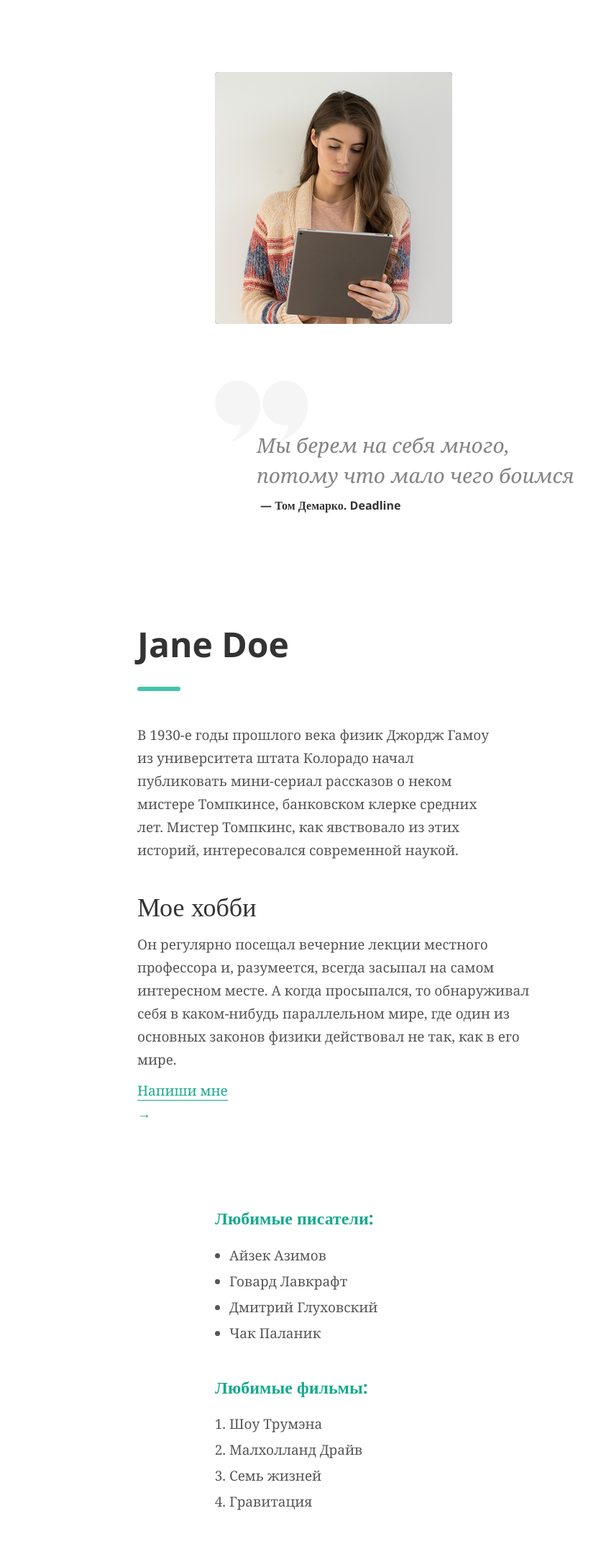
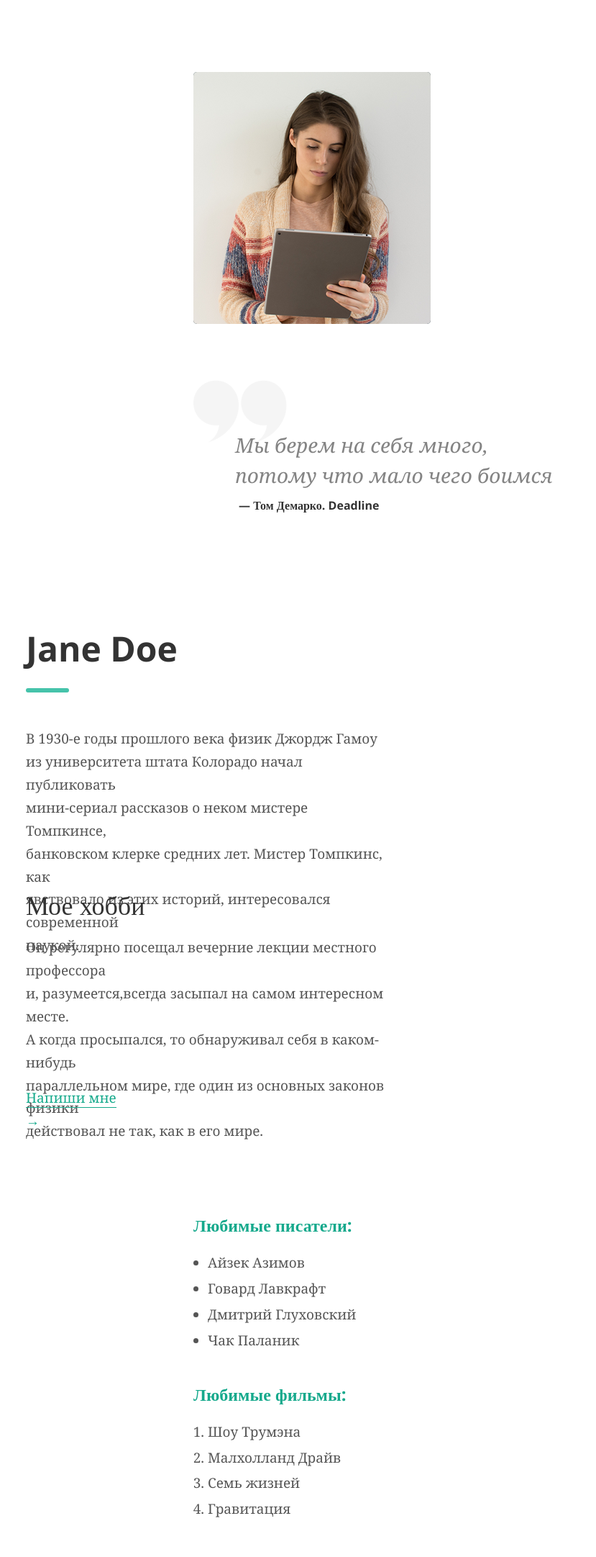
Before and after one commit to AkshachRd/web-development, a PHP site: page / in a window 1280 px wide. Shown: the whole page at 72% size, without its empty margins (189-1018 px from the left). Before the commit the page ends 2098 px from the top, so only its background shows below. Run offline with PHP 8.4, Linux system fonts and the light colour scheme.

Commit message:
Bugs fixed

```diff
--- a/lw5/css/style.css
+++ b/lw5/css/style.css
@@ -3,8 +3,8 @@
 .main
 {
   margin-top: 100px;
-  margin-left: 480px;
-  margin-right: 337px;
+  margin-left: 450px;
+  margin-right: 492px;
   display: block;
 }
 
@@ -84,11 +84,12 @@
 .quote_author
 {
   height: 17px;
-  font: Bold 16px/2.63 'Open Sans';
+  font: bold 16px/2.63 'Open Sans';
   color: #333333;
   margin-left: 63px;
   position: relative;
   bottom: 49px;
+  margin-bottom: 110px;
 }
 
 .first_heading
@@ -97,7 +98,7 @@
   height: 44px;
   font: bold 48px/0.88 'Open Sans';
   color: #333333;
-  margin-top: 111px;
+  margin-top: 23px;
 }
 
 .green_line
@@ -106,8 +107,8 @@
   height: 6px;
   border-radius: 3px;
   background-color: #45c3aa;
-  margin-top: 36px;
-  margin-bottom: 46px;
+  margin-top: 24px;
+  margin-bottom: 17px;
 }
 
 .first_phrase
@@ -116,7 +117,9 @@
   height: 178px;
   font: 19px/1.68 Georgia;
   color: #555555;
-  margin-bottom: 55px;
+  margin-bottom: 80px;
+  white-space: pre-line;
+  margin-top: 0;
 }
 
 .second_heading
@@ -124,7 +127,7 @@
   height: 27px;
   font: 36px/1.17 'Open Sans';
   color: #333333;
-  margin-bottom: 31px;
+  margin-bottom: 5px;
 }
 
 .second_phrase
@@ -134,7 +137,9 @@
   font: 19px/1.68 Georgia;
   text-align: left;
   color: #555555;
-  margin-bottom: 25px;
+  margin-top: 0;
+  margin-bottom: 63px;
+  white-space: pre-line;
 }
 
 .green_write
```
Also changed, not shown: lw5/index.html (+14 -3 lines).
